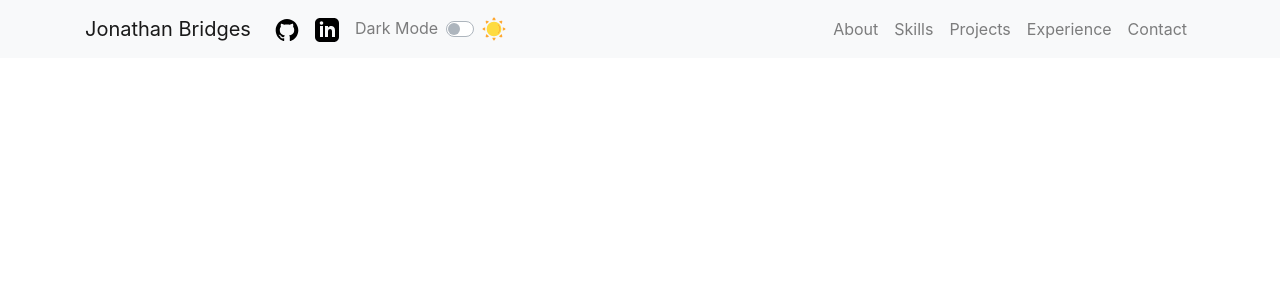
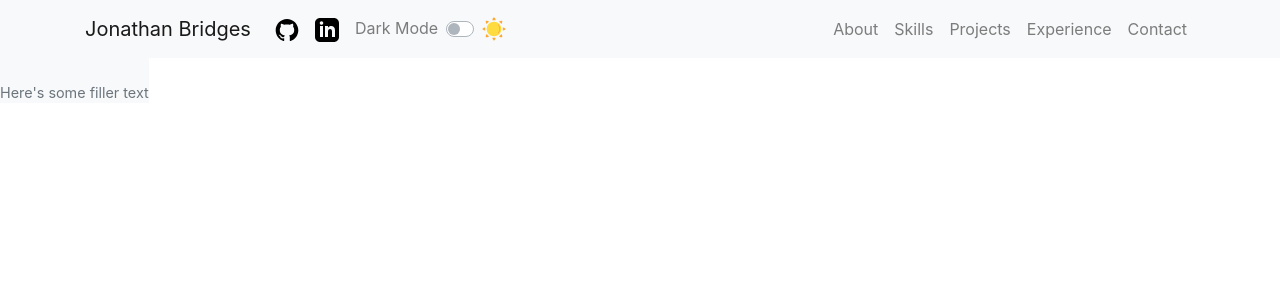
Before and after one commit to jonathanbridges/website, a React (Create React App) app: page / in a window 1280 px wide. Shown: the top 300 px of the page. Built offline with nearby package versions, Linux system fonts and the light colour scheme.

Commit message:
Update navbar to use form

```diff
--- a/package.json
+++ b/package.json
@@ -48,6 +48,7 @@
     "eslint-plugin-react": "^7.20.0",
     "eslint-plugin-react-hooks": "^2.5.0",
     "fibers": "^5.0.0",
+    "jsdoc": "^3.6.4",
     "prettier": "2.0.5",
     "sass": "^1.26.7"
   }
--- a/public/index.html
+++ b/public/index.html
@@ -7,7 +7,7 @@
     <meta name="theme-color" content="#000000" />
     <meta
       name="description"
-      content="Web site created using create-react-app"
+      content="Portfolio website of Jonatan Bridges"
     />
     <link rel="apple-touch-icon" href="%PUBLIC_URL%/logo192.png" />
     <!--
@@ -24,20 +24,11 @@
       work correctly both with client-side routing and a non-root public URL.
       Learn how to configure a non-root public URL by running `npm run build`.
     -->
-    <title>React App</title>
+    <title>Jonathan Bridges</title>
   </head>
   <body>
     <noscript>You need to enable JavaScript to run this app.</noscript>
     <div id="root"></div>
-    <!--
-      This HTML file is a template.
-      If you open it directly in the browser, you will see an empty page.
-
-      You can add webfonts, meta tags, or analytics to this file.
-      The build step will place the bundled scripts into the <body> tag.
-
-      To begin the development, run `npm start` or `yarn start`.
-      To create a production bundle, use `npm run build` or `yarn build`.
-    -->
+    <script src="https://cdn.rawgit.com/progers/pathseg/master/pathseg.js"></script>
   </body>
 </html>
--- a/src/App.tsx
+++ b/src/App.tsx
@@ -2,6 +2,7 @@ import React from "react";
 import "./styles/App.scss";
 import NavbarExtended from "./components/Navbar/Navbar";
 import { DarkModeProvider } from "./utilites/ThemeProvider";
+import About from "./components/About/About";
 
 const App: React.FC = () => {
   return (
@@ -11,6 +12,9 @@ const App: React.FC = () => {
         sticky="top"
         navLinks={["About", "Skills", "Projects", "Experience", "Contact"]}
       />
+      <main>
+        <About />
+      </main>
     </DarkModeProvider>
   );
 };
--- /dev/null
+++ b/src/components/About/About.tsx
@@ -0,0 +1,17 @@
+import React, { useContext } from "react";
+import Figure from "react-bootstrap/Figure";
+import { DarkModeContext } from "../../utilites/ThemeProvider";
+
+const About: React.FC = () => {
+  const theme = useContext(DarkModeContext);
+  const { background, color, isDark } = theme.mode;
+
+  return (
+    <Figure className={isDark ? "bg-dark" : "bg-light"}>
+      <Figure.Image />
+      <Figure.Caption>Here's some filler text</Figure.Caption>
+    </Figure>
+  );
+};
+
+export default About;
--- a/src/components/DarkModeToggle/DarkModeToggle.tsx
+++ b/src/components/DarkModeToggle/DarkModeToggle.tsx
@@ -1,5 +1,5 @@
 import React from "react";
-import { Badge, Button, ButtonProps, Form, Navbar } from "react-bootstrap";
+import { Form } from "react-bootstrap";
 import { ReactComponent as SunIcon } from "../../graphics/sun.svg";
 import { ReactComponent as MoonIcon } from "../../graphics/moon.svg";
 import localStyles from "./DarkModeToggle.module.scss";
@@ -9,6 +9,9 @@ interface Props {
    * Whether or not dark node is currently enabled.
    */
   isDark: boolean;
+  /*
+   * @callback function.
+   */
   onClick: () => void;
 }
 
```
Also changed, not shown: src/components/Navbar/Navbar.tsx (+1 -8 lines), 1 other file (tests, documents, lock files or other folders).
